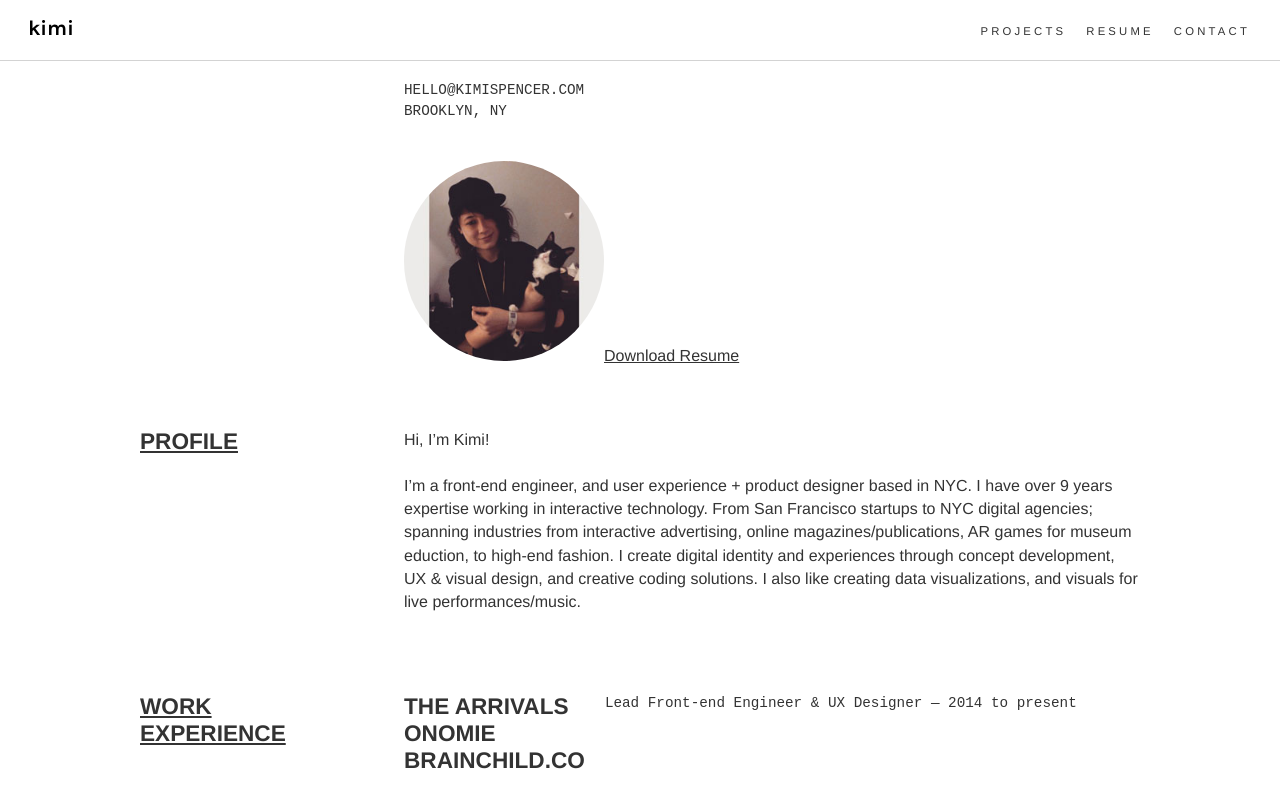
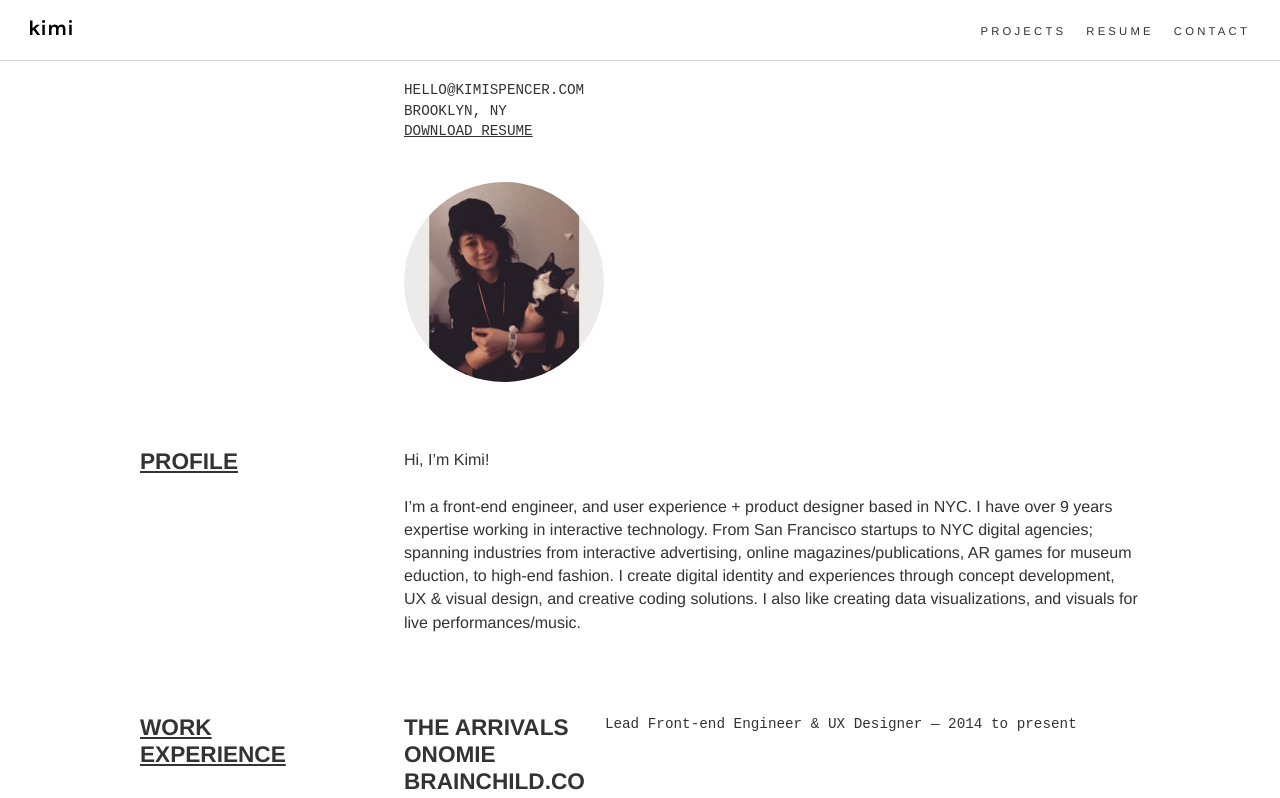
Before and after one commit to kimispencer/portfolio-webpack-eject, a React app: page /resume in a window 1280 px wide. Shown: the top 798 px of the page. Built offline with nearby package versions, Linux system fonts and the light colour scheme.

Commit message:
download resume pdf

```diff
--- a/src/views/Resume/Resume.js
+++ b/src/views/Resume/Resume.js
@@ -14,9 +14,9 @@ const Resume = () => (
 					<div className="center">
 						<p className="monospace uppercase">hello@kimispencer.com</p>
 						<p className="monospace uppercase">Brooklyn, NY</p>
+						<a className="underline" href={`http://kimispencer.com/${ResumePDF}`} target="_blank"><p className="monospace uppercase">Download Resume</p></a>
 						<img alt="profile" className="circle-img profile-pic" src={ProfilePic} />
 						{/*<ImageLoader className="circle-img profile-pic" src="profile.jpg" imgKey="resume" isBg={false} alt="Profile Pic" />*/}
-						<a className="underline" href={`http://kimispencer.com/${ResumePDF}`} target="_blank">Download Resume</a>
 					</div>
 				</div>
 			</div>
```
